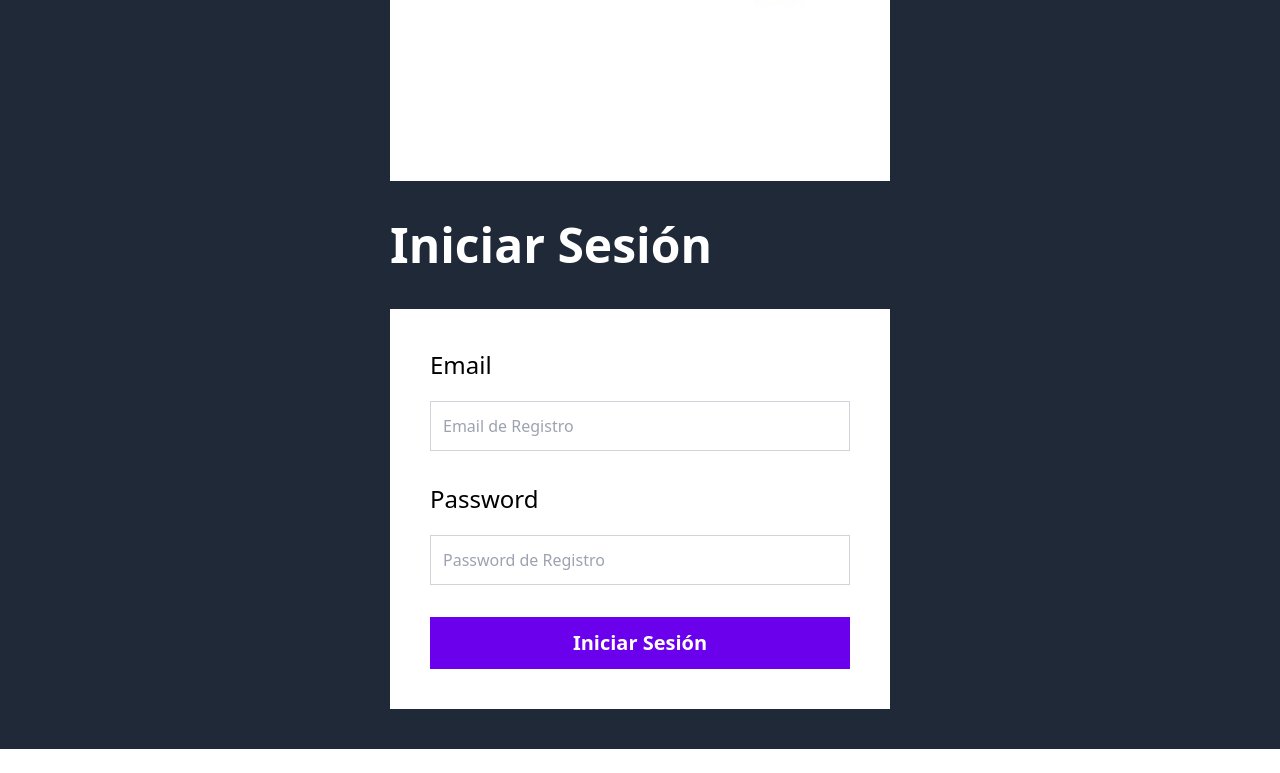
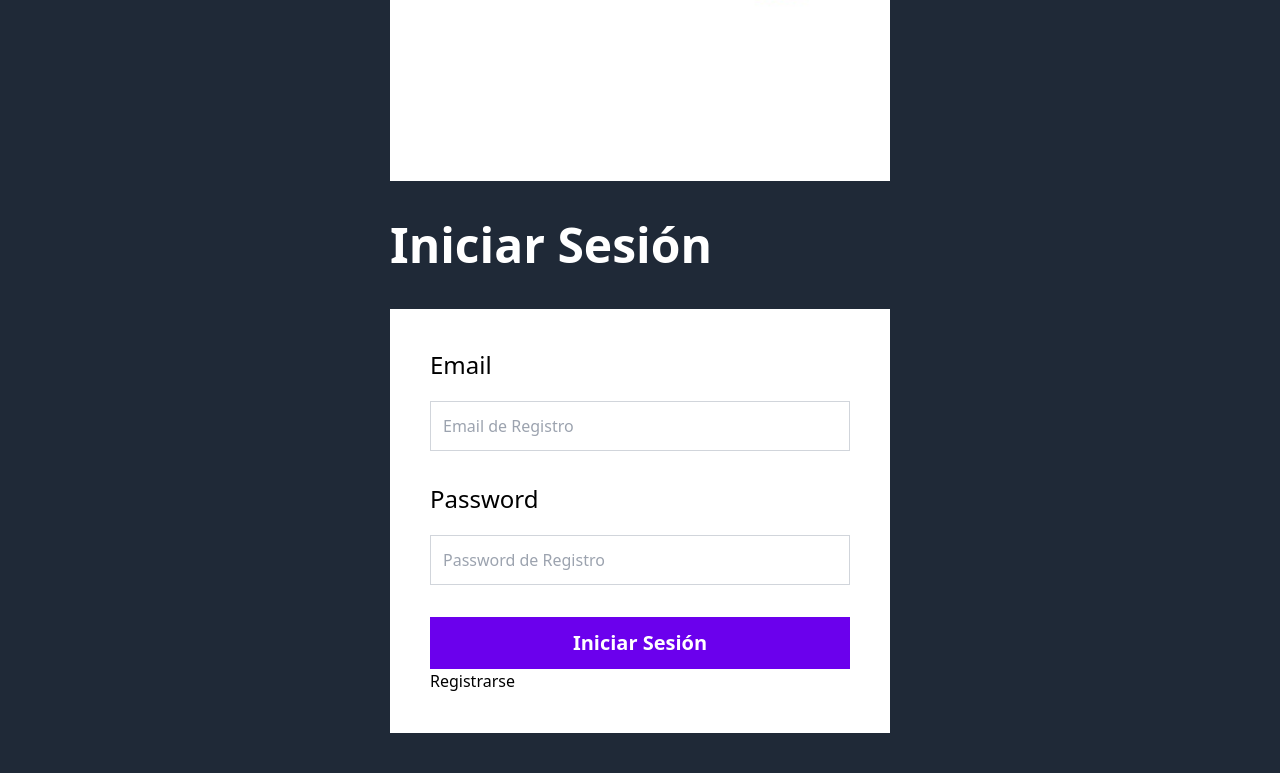
Before and after one commit to FooTalent/Lingualab, a React (Vite) app in the folder client/: page /auth/login in a window 1280 px wide. Shown: the part 358-1131 px from the top of the page. Before the commit the page ends 1107 px from the top, so only its background shows below. Built offline with nearby package versions, Linux system fonts and the light colour scheme.

Commit message:
Agregada navegación básica login-register

```diff
--- a/client/src/router.jsx
+++ b/client/src/router.jsx
@@ -6,13 +6,13 @@
 import Register from './views/auth/Register'
 
 export default function Router() {
-
     return (
         <BrowserRouter>
             <Routes>
                 <Route element={<AppLayout />}>
                     <Route path='/' element={<Home />} />
                 </Route>
+
                 <Route element={<AuthLayout />}>
                     <Route path='/auth/login' element={<Login />} />
                 </Route>
--- a/client/src/views/auth/Login.jsx
+++ b/client/src/views/auth/Login.jsx
@@ -2,7 +2,7 @@
 import ErrorMessage from "../../components/ErrorMessage";
 import { useAppStore } from "../../store/useAppStore";
 import { useEffect } from "react";
-import { useNavigate } from "react-router-dom";
+import { Link, useNavigate } from "react-router-dom";
 
 const Login = () => {
     const navigate = useNavigate()
@@ -80,6 +80,7 @@
                     value='Iniciar Sesión'
                     className=" bg-Purple hover:bg-PurpleHover w-full p-3  text-white font-black  text-xl cursor-pointer"
                 />
+                <Link to={'/auth/register'}>Registrarse</Link>
             </form>
         </>
     )
--- a/client/src/views/auth/Register.jsx
+++ b/client/src/views/auth/Register.jsx
@@ -1,6 +1,6 @@
 import React, { useEffect } from 'react'
 import { useAppStore } from '../../store/useAppStore';
-import { useNavigate } from 'react-router-dom';
+import { Link, useNavigate } from 'react-router-dom';
 import { useForm } from 'react-hook-form';
 import ErrorMessage from "../../components/ErrorMessage";
 
@@ -47,6 +47,7 @@
                 className="space-y-8 p-10 mt-10 bg-white"
                 noValidate
             >
+                <Link to={'/auth/login'}>Ya tienes usuario?</Link>
                 {
                     Object.keys(initialValues).map(inputName => (
                         <div key={inputName} className="flex flex-col gap-1">
```
